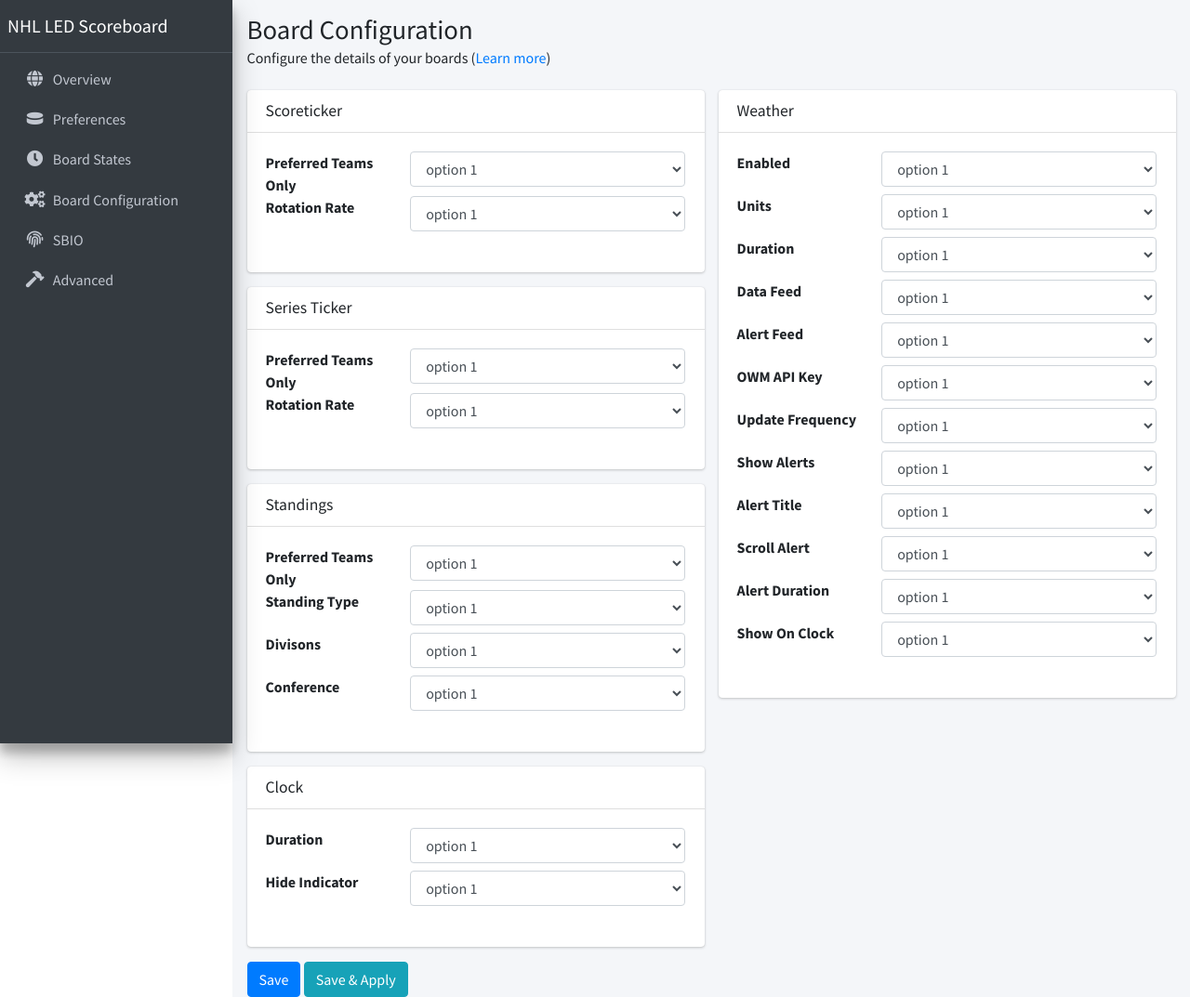
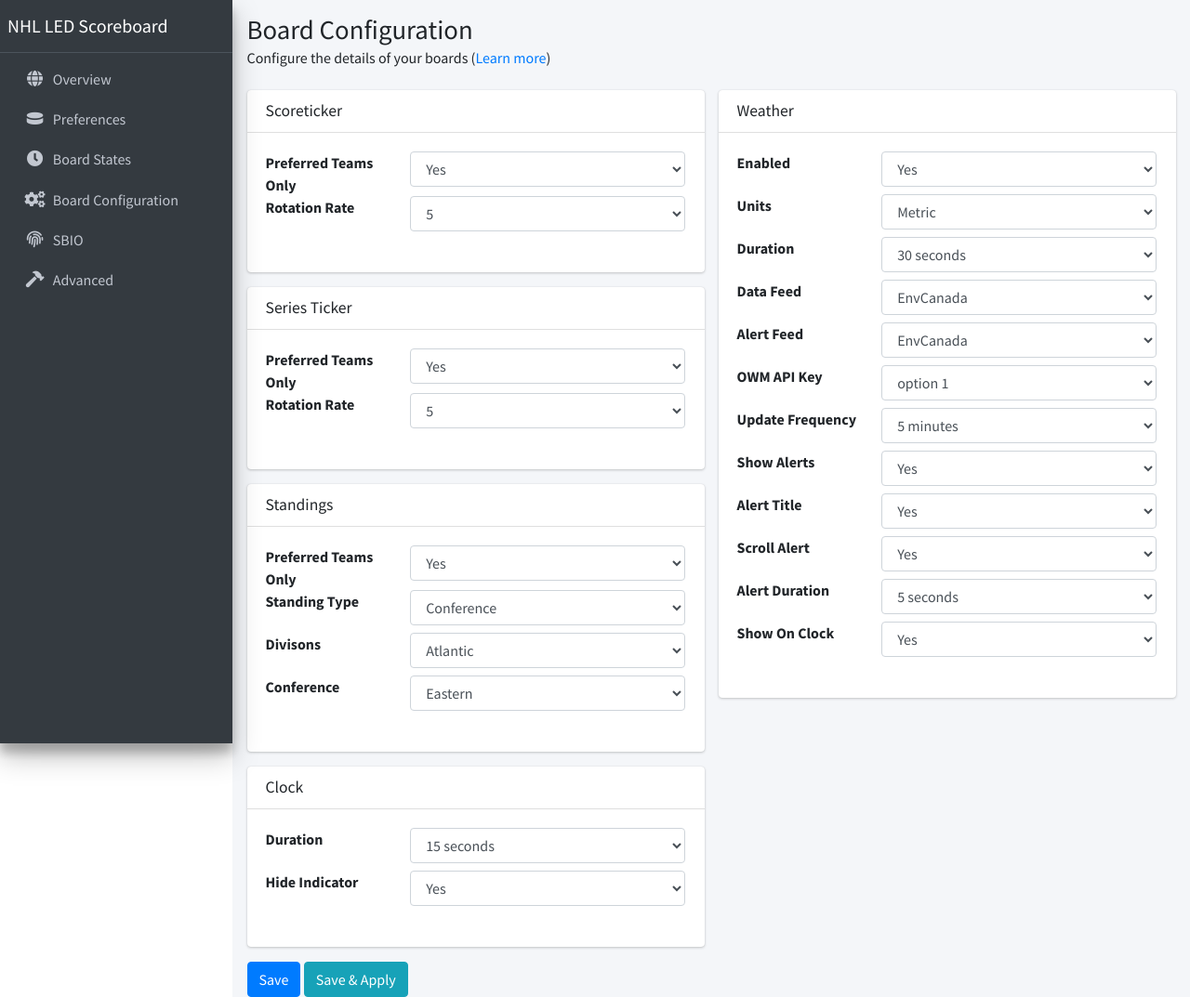
Before and after one commit to infectedroot/nhl-led-scoreboard-config, a Flask app: page /config in a window 1280 px wide. Shown: the whole page at 93% size. Run offline with Flask 2, Linux system fonts and the light colour scheme; some libraries are stand-ins or nearby versions.

Commit message:
making all the nice html things fancy... giving up and might attempt to light up preferences instead

```diff
--- a/app.py
+++ b/app.py
@@ -53,7 +53,7 @@
 def prefs():
 	return render_template('nhl-prefs.html', teams=TEAMS)
 
-@app.route("/states")
+@app.route("/states",methods=('GET', 'POST'))
 def states():
 	return render_template('nhl-states.html', boards=BOARDS, boards2=BOARD2)
 
--- a/templates/base.html
+++ b/templates/base.html
@@ -27,6 +27,10 @@
   <link rel="stylesheet" href="plugins/summernote/summernote-bs4.min.css">
 </head>
 <body class="hold-transition sidebar-mini layout-fixed">
+
+<script src="plugins/jquery/jquery.min.js"></script>
+<script src="plugins/jquery-ui/jquery-ui.min.js"></script>
+
 <div class="wrapper">
 
   <!-- Main Sidebar Container -->
@@ -129,10 +133,14 @@
 </div>
 <!-- ./wrapper -->
 
-<!-- jQuery -->
+<!--
+
+Jquery
+
 <script src="plugins/jquery/jquery.min.js"></script>
-<!-- jQuery UI 1.11.4 -->
 <script src="plugins/jquery-ui/jquery-ui.min.js"></script>
+
+-->
 <!-- Resolve conflict in jQuery UI tooltip with Bootstrap tooltip -->
 <script>
   $.widget.bridge('uibutton', $.ui.button)
--- a/templates/nhl-config.html
+++ b/templates/nhl-config.html
@@ -32,14 +32,20 @@
 <dt class="col-sm-4">Preferred Teams Only</dt>
 <dd class="col-sm-8">
 <select class="form-control">
-<option>option 1</option>
+<option value=1>Yes</option>
+<option value=0>No</option>
 </select>
 </dd>
 
 <dt class="col-sm-4">Rotation Rate</dt>
 <dd class="col-sm-8">
 <select class="form-control">
-<option>option 1</option>
+<option>5</option>
+<option>10</option>
+<option>15</option>
+<option>20</option>
+<option>25</option>
+<option>30</option>
 </select>
 </dd>
 
@@ -63,14 +69,20 @@
 <dt class="col-sm-4">Preferred Teams Only</dt>
 <dd class="col-sm-8">
 <select class="form-control">
-<option>option 1</option>
+<option value=1>Yes</option>
+<option value=0>No</option>
 </select>
 </dd>
 
 <dt class="col-sm-4">Rotation Rate</dt>
 <dd class="col-sm-8">
 <select class="form-control">
-<option>option 1</option>
+<option>5</option>
+<option>10</option>
+<option>15</option>
+<option>20</option>
+<option>25</option>
+<option>30</option>
 </select>
 </dd>
 
@@ -90,28 +102,34 @@
 <dt class="col-sm-4">Preferred Teams Only</dt>
 <dd class="col-sm-8">
 <select class="form-control">
-<option>option 1</option>
+<option value=1>Yes</option>
+<option value=0>No</option>
 </select>
 </dd>
 
 <dt class="col-sm-4">Standing Type</dt>
 <dd class="col-sm-8">
 <select class="form-control">
-<option>option 1</option>
+<option value=conference>Conference</option>
+<option value=division>Division</option>
 </select>
 </dd>
 
 <dt class="col-sm-4">Divisons</dt>
 <dd class="col-sm-8">
 <select class="form-control">
-<option>option 1</option>
+<option value=atlantic>Atlantic</option>
+<option value=metropolitan>Metropolitan</option>
+<option value=central>Central</option>
+<option value=pacific>Pacific</option>
 </select>
 </dd>
 
 <dt class="col-sm-4">Conference</dt>
 <dd class="col-sm-8">
 <select class="form-control">
-<option>option 1</option>
+<option value=eastern>Eastern</option>
+<option value=western>Western</option>
 </select>
 </dd>
 </div>
@@ -131,14 +149,23 @@
 <dt class="col-sm-4">Duration</dt>
 <dd class="col-sm-8">
 <select class="form-control">
-<option>option 1</option>
+<option value=15>15 seconds</option>
+<option value=30>30 seconds</option>
+<option value=60>1 minute</option>
+<option value=120>2 minutes</option>
+<option value=180>3 minutes</option>
+<option value=240>4 minutes</option>
+<option value=300>5 minutes</option>
+<option value=600>10 minutes</option>
+<option value=900>15 minutes</option>
 </select>
 </dd>
 
 <dt class="col-sm-4">Hide Indicator</dt>
 <dd class="col-sm-8">
 <select class="form-control">
-<option>option 1</option>
+<option value=1>Yes</option>
+<option value=0>No</option>
 </select>
 </dd>
 
@@ -166,35 +193,45 @@
 <dt class="col-sm-4">Enabled</dt>
 <dd class="col-sm-8">
 <select class="form-control">
-<option>option 1</option>
+<option value=1>Yes</option>
+<option value=0>No</option>
 </select>
 </dd>
 
 <dt class="col-sm-4">Units</dt>
 <dd class="col-sm-8">
 <select class="form-control">
-<option>option 1</option>
+<option value=metric>Metric</option>
+<option value=imperial>Imperial</option>
 </select>
 </dd>
 
 <dt class="col-sm-4">Duration</dt>
 <dd class="col-sm-8">
 <select class="form-control">
-<option>option 1</option>
+<option value=30>30 seconds</option>
+<option value=45>45 seconds</option>
+<option value=60>1 minute</option>
+<option value=120>2 minutes</option>
+<option value=180>3 minutes</option>
+<option value=240>4 minutes</option>
+<option value=300>5 minutes</option>
 </select>
 </dd>
 
 <dt class="col-sm-4">Data Feed</dt>
 <dd class="col-sm-8">
 <select class="form-control">
-<option>option 1</option>
+<option value=EC>EnvCanada</option>
+<option value=OWM>OpenWeatherMap</option>
 </select>
 </dd>
 
 <dt class="col-sm-4">Alert Feed</dt>
 <dd class="col-sm-8">
 <select class="form-control">
-<option>option 1</option>
+<option value=EC>EnvCanada</option>
+<option value=NWS>National Weather Service (US Only)</option>
 </select>
 </dd>
 
@@ -208,42 +245,54 @@
 <dt class="col-sm-4">Update Frequency</dt>
 <dd class="col-sm-8">
 <select class="form-control">
-<option>option 1</option>
+<option value=5>5 minutes</option>
+<option value=10>10 minutes</option>
+<option value=15>15 minutes</option>
+<option value=30>30 minutes</option>
+<option value=60>1 hour</option>
 </select>
 </dd>
 
 <dt class="col-sm-4">Show Alerts</dt>
 <dd class="col-sm-8">
 <select class="form-control">
-<option>option 1</option>
+<option value=1>Yes</option>
+<option value=0>No</option>
 </select>
 </dd>
 
 <dt class="col-sm-4">Alert Title</dt>
 <dd class="col-sm-8">
 <select class="form-control">
-<option>option 1</option>
+<option value=1>Yes</option>
+<option value=0>No</option>
 </select>
 </dd>
 
 <dt class="col-sm-4">Scroll Alert</dt>
 <dd class="col-sm-8">
 <select class="form-control">
-<option>option 1</option>
+<option value=1>Yes</option>
+<option value=0>No</option>
 </select>
 </dd>
 
 <dt class="col-sm-4">Alert Duration</dt>
 <dd class="col-sm-8">
 <select class="form-control">
-<option>option 1</option>
+<option value=5>5 seconds</option>
+<option value=10>10 seconds</option>
+<option value=15>15 seconds</option>
+<option value=30>30 seconds</option>
+<option value=60>1 minute</option>
 </select>
 </dd>
 
 <dt class="col-sm-4">Show On Clock</dt>
 <dd class="col-sm-8">
 <select class="form-control">
-<option>option 1</option>
+<option value=1>Yes</option>
+<option value=0>No</option>
 </select>
 </dd>
 </div>
--- a/templates/nhl-prefs.html
+++ b/templates/nhl-prefs.html
@@ -7,6 +7,7 @@
 
 
 {% block content %}
+<form method="POST" action=".">
       <div class="container-fluid">
         <!-- Main row -->
         <div class="row">
@@ -132,5 +133,9 @@
 <button type="submit" class="btn btn-info">Save & Apply</button>
       </div><!-- /.container-fluid -->
 
+</form>
+{% endblock %}
+
+{% block footer %}
 
 {% endblock %}
```
Also changed, not shown: templates/macros.html (added, +35 -0 lines), templates/nhl-orgboard.html (added, +112 -0 lines), templates/nhl-states.html (+17 -106 lines).
